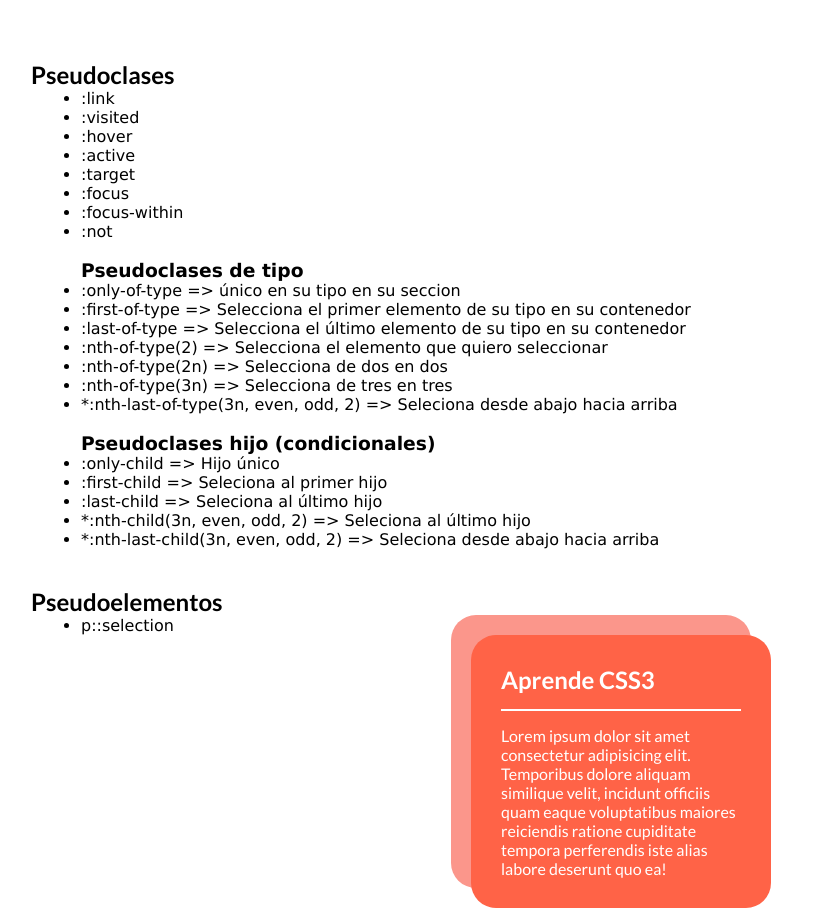
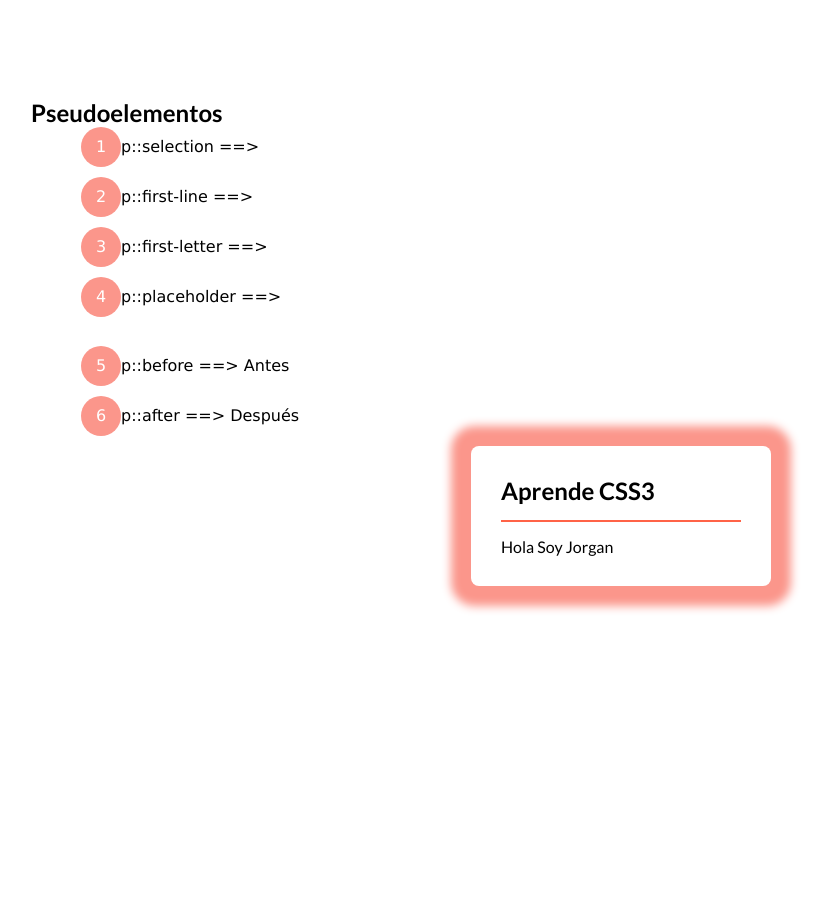
Before and after one commit to Pasculi/landingPage, a plain HTML site: page pseduclases.html in a window 1280 px wide. Shown: the whole page, without its empty margins (19-847 px from the left). After the commit the page ends 800 px from the top, so only its background shows below. Drawn offline with Linux system fonts and the light colour scheme.

Commit message:
Pseudoelementos: Before & After

```diff
--- a/css/style.css
+++ b/css/style.css
@@ -85,6 +85,7 @@ body {
     font-size: 2.5rem;
 }
 ul{
+    counter-reset:contador;
     font-family:Verdana, Geneva, Tahoma, sans-serif;
     margin-left: 50px;
 }
@@ -97,15 +98,67 @@ ul{
     margin: auto;
     width: 300px;
     height: auto;
-    background-color: tomato;
-    color:#fff;
+    background-color: rgb(255, 255, 255);
+    color:rgb(0, 0, 0);
     padding:30px;
-    border-radius: 25px;
-    box-shadow: -20px -20px 0 0 #fb968b ;
+    border-radius: 8px;
+    box-shadow: 0px 0px 10px 20px #fb968b ;
 }
 .box__title{
-    border-bottom:2px solid #fff;
+    border-bottom:2px solid tomato;
     padding-bottom: 15px;
     margin-bottom: 15px;
+}
+/* .box__description::selection{
+    background: rgb(252, 252, 252);
+    color: rgb(241, 10, 10);
+}
+.box__description::first-line{
+    color: rgb(218, 20, 20);
+    font-weight: 800;
+    font-size: 28px;
+}
+.box__title::first-letter{
+    color: #fff;
+}
+.box__description::first-letter{
+    color: rgb(236, 20, 20);
+}
+
+input[type="text"]{
+    margin-top:10px;
+    height: 35px;
+    background:red;
+    color: #fff;
+    outline: none;
+    border: none;
+    border-bottom: 2px solid #fff;
+    padding:0 10px;
+}
+input[type="text"]::placeholder{
+    color: #fff;
+
+} */
+p::before{
+    content: "Hola ";
+}
+li{
+    list-style: none;
+    padding: 0;
+    margin-bottom: 10px;;
+}
+li::before{
+    content:counter(contador);
+    counter-increment:contador;
+    background-color: #fb968b;
+    padding:5px;
+    display:inline-block;
+    width: 30px;
+    height: 30px;
+    line-height: 30px;
+    border-radius: 50%;
+    text-align: center;
+    color: #fff;
+    font-weight: 200;
 
 }
--- a/pseduclases.html
+++ b/pseduclases.html
@@ -10,7 +10,7 @@
 <body>
     <div class="container">
 
-        <h2>Pseudoclases</h2>
+       <!--  <h2>Pseudoclases</h2>
         <ul>
             <li>:link</li>
             <li>:visited</li>
@@ -34,15 +34,25 @@
             <li>:last-child => Seleciona al último hijo</li>
             <li> *:nth-child(3n, even, odd, 2) => Seleciona al último hijo</li>
             <li> *:nth-last-child(3n, even, odd, 2) => Seleciona desde abajo hacia arriba</li>
-        </ul><br><br>
+        </ul> --><br><br>
         <h2>Pseudoelementos</h2>
         <ul>
-            <li>p::selection</li>
+            <li>p::selection ==> </li>
+            <li>p::first-line ==> </li>
+            <li>p::first-letter ==> </li>
+            <li>p::placeholder ==> </li>
+            <br>
+            <li>p::before ==> Antes</li>
+            <li>p::after ==> Después </li>
+
         </ul>
         <div class="box">
             <h2 class="box__title">Aprende CSS3</h2>
-            <p class="box__description"></p>
-            Lorem ipsum dolor sit amet consectetur adipisicing elit. Temporibus dolore aliquam similique velit, incidunt officiis quam eaque voluptatibus maiores reiciendis ratione cupiditate tempora perferendis iste alias labore deserunt quo ea!
+            <p class="box__description">
+                Soy Jorgan
+            </p>
+           <!--  <input type="text" name="" id="" placeholder="Ingrese su nombre..."> -->
+
         </div>
     </div>
 </body>
```
